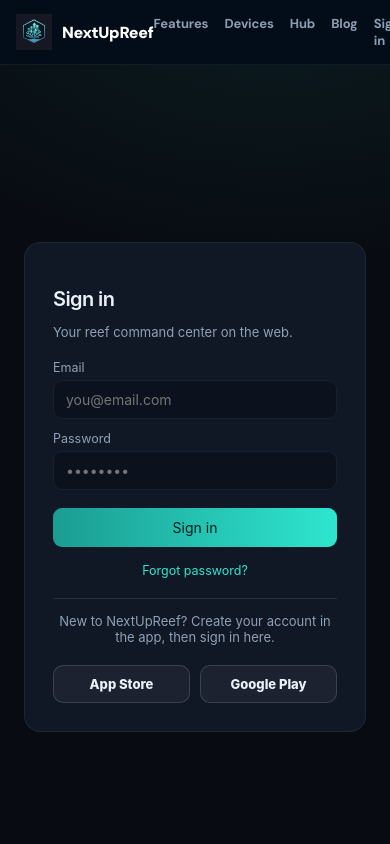
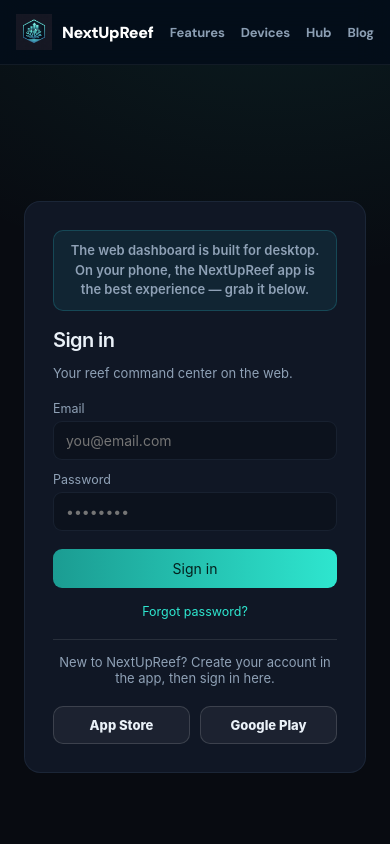
Before and after one commit to winsteadhouse/nextupreef-site, a Next.js app: page /login in a window 390 px wide. Shown: the top 844 px of the page. Built offline with nearby package versions, Linux system fonts and the light colour scheme; no server answers.

Commit message:
Mobile: hide web Sign-in link on phones, add desktop-first note on login screen

```diff
--- a/app/(app)/portal.css
+++ b/app/(app)/portal.css
@@ -53,3 +53,23 @@
 .authcard .err{color:var(--bad);font-size:12.5px;margin-top:12px}
 .authcard .alt{margin-top:16px;font-size:12.5px;color:var(--mid);text-align:center}
 .authcard .alt a,.authcard .link{color:var(--cyan);cursor:pointer;text-decoration:none}
+
+/* Web dashboard is desktop-first: nudge phone users toward the app */
+.login-desktop-note {
+  display: none;
+}
+@media (max-width: 768px) {
+  .login-desktop-note {
+    display: block;
+    background: rgba(44,196,214,0.08);
+    border: 1px solid rgba(44,196,214,0.22);
+    color: var(--mid, #9fb2c2);
+    font-size: 13px;
+    font-weight: 600;
+    line-height: 1.5;
+    padding: 10px 12px;
+    border-radius: 10px;
+    margin-bottom: 16px;
+    text-align: center;
+  }
+}
--- a/app/globals.css
+++ b/app/globals.css
@@ -762,6 +762,9 @@
   .nav-links a {
     font-size: 13px;
   }
+  .nav-signin {
+    display: none;
+  }
 
   .hero {
     min-height: 620px;
--- a/app/login/page.tsx
+++ b/app/login/page.tsx
@@ -65,6 +65,7 @@
   return (
     <div className="authwrap">
       <div className="authcard">
+        <div className="login-desktop-note">The web dashboard is built for desktop. On your phone, the NextUpReef app is the best experience — grab it below.</div>
         {mode === 'in' ? (
           <>
             <h2>Sign in</h2>
--- a/components/SiteNav.tsx
+++ b/components/SiteNav.tsx
@@ -18,7 +18,7 @@
         <nav className="nav-links">
           <Link href="/features">Features</Link><Link href="/devices">Devices</Link><Link href="/hub">Hub</Link>
           <Link href="/blog">Blog</Link>
-          <a href="https://portal.nextupreef.com">Sign in</a>
+          <a href="https://portal.nextupreef.com" className="nav-signin">Sign in</a>
         </nav>
       </div>
     </header>
```
